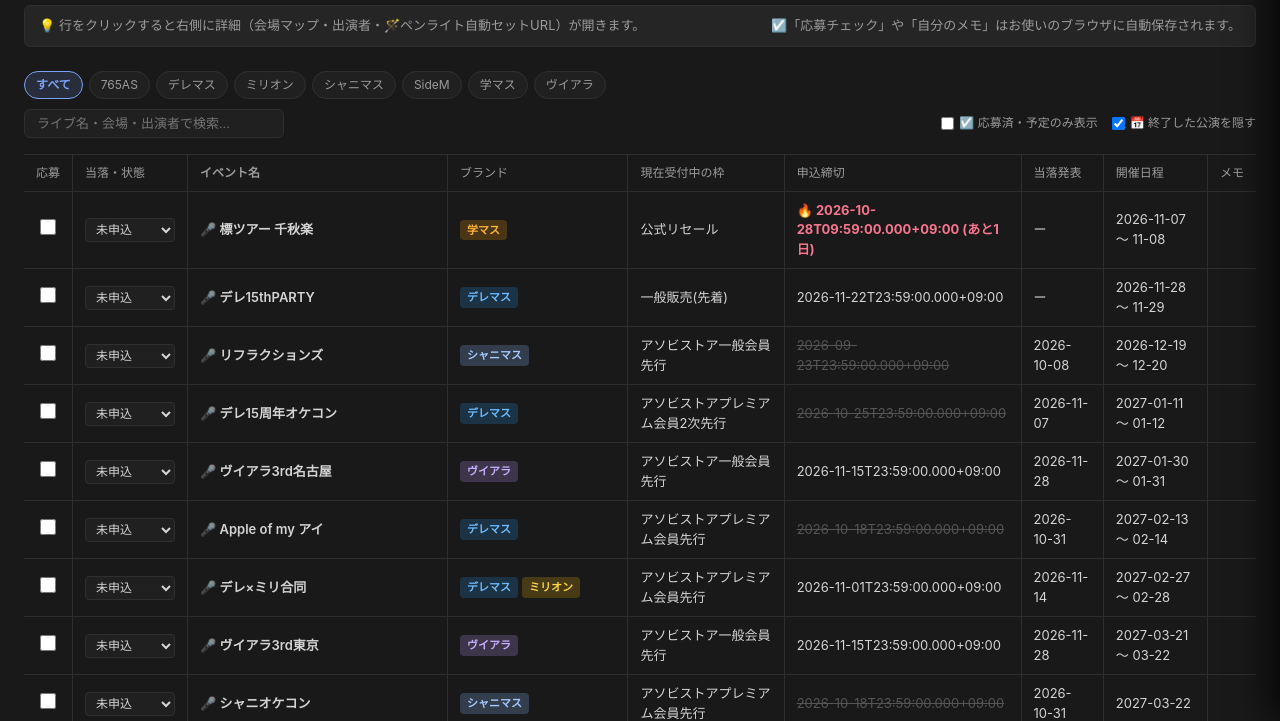
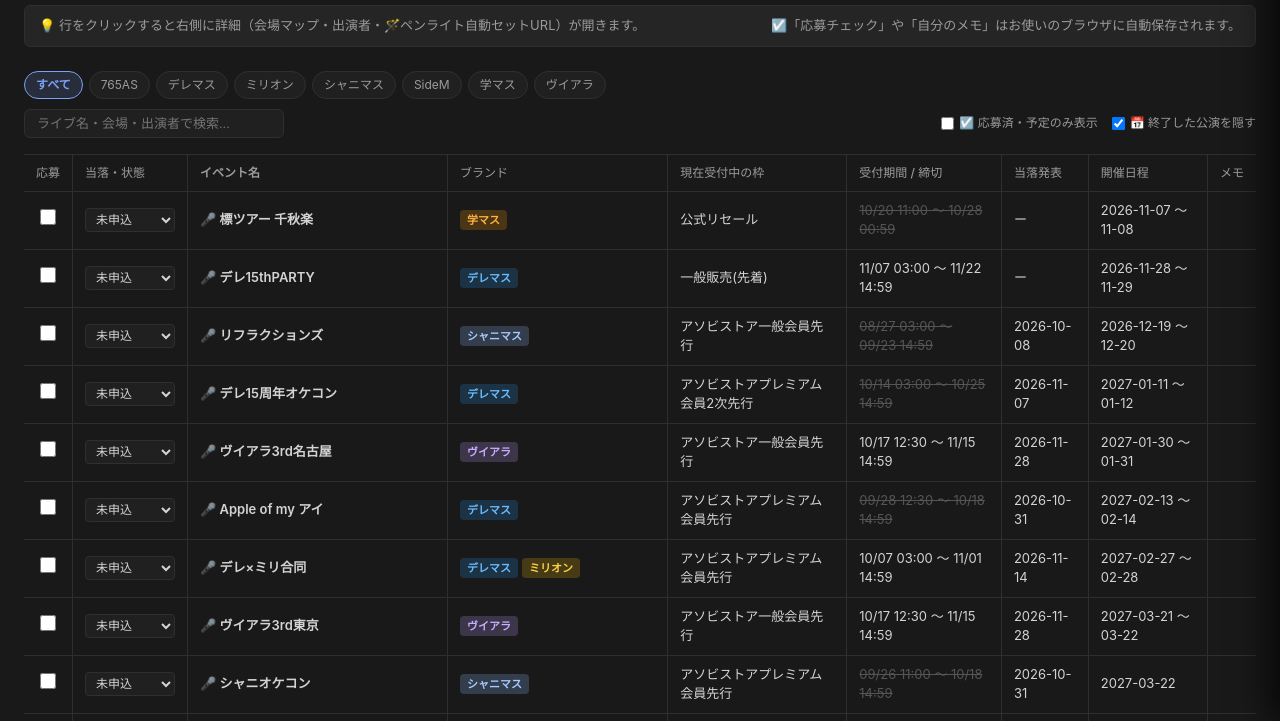
Before and after one commit to kqkk1/live-checker, a website: page index.html in a window 1280 px wide. Shown: the part 78-799 px from the top of the page. Drawn offline with Linux system fonts and the light colour scheme.

```diff
--- a/index.html
+++ b/index.html
@@ -456,7 +456,7 @@
           <th class="col-title">イベント名</th>
           <th>ブランド</th>
           <th>現在受付中の枠</th>
-          <th>申込締切</th>
+          <th>受付期間 / 締切</th>
           <th>当落発表</th>
           <th>開催日程</th>
           <th>メモ</th>
@@ -481,7 +481,7 @@
     const BRANDS = ['すべて', '765AS', 'デレマス', 'ミリオン', 'シャニマス', 'SideM', '学マス', 'ヴイアラ'];
     const STATUS_OPTIONS = ['未申込', '申込予定📌', '当落待ち⏳', '当選🎉', '落選💦', '見送り'];
 
-    // events.json がまだ無い時の動作確認用デモデータ
+    // events.json がまだ無い時の動作確認用デモデータ（期間・先着デモを追加）
     const FALLBACK_EVENTS = [
       {
         id: "demo-shiny-refrac7ions",
@@ -489,7 +489,8 @@
         title: "シャニマス LIVE FUN!! -REFRAC7IONS- 横浜公演",
         brands: ["シャニマス"],
         phase: "アソビストアプレミアム会員先行",
-        deadline: "2026-11-15",
+        applyStartDate: "2026-10-28T10:00:00+09:00",
+        deadline: "2026-11-15T23:59:00+09:00",
         lotteryDate: "2026-11-22",
         eventDateStart: "2027-01-30",
         eventDateEnd: "2027-01-31",
@@ -513,9 +514,10 @@
         icon: "🎤",
         title: "シンデレラガールズ × ミリオンライブ！ 合同ライブ 名古屋公演",
         brands: ["デレマス", "ミリオン"],
-        phase: "WEB優先先行抽選予約",
-        deadline: "2026-11-08",
-        lotteryDate: "2026-11-16",
+        phase: "一般発売 (先着)",
+        applyStartDate: "2026-11-01T12:00:00+09:00",
+        deadline: "",
+        lotteryDate: "",
         eventDateStart: "2027-02-13",
         eventDateEnd: "2027-02-14",
         officialUrl: "https://idolmaster-official.jp/",
@@ -555,6 +557,62 @@
       return String(str || '').replace(/[&<>"']/g, m => ({'&':'&amp;','<':'&lt;','>':'&gt;','"':'&quot;',"'":'&#39;'}[m]));
     }
 
+    // ★新規追加：期間（開始・終了）を考慮して美しくフォーマットする関数
+    function getPeriodDisplay(startIso, endIso) {
+      function formatDT(iso) {
+        if (!iso) return "";
+        const d = new Date(iso);
+        if (isNaN(d.getTime())) return iso;
+        const MM = String(d.getMonth() + 1).padStart(2, '0');
+        const DD = String(d.getDate()).padStart(2, '0');
+        const HH = String(d.getHours()).padStart(2, '0');
+        const mm = String(d.getMinutes()).padStart(2, '0');
+        return iso.includes('T') ? `${MM}/${DD} ${HH}:${mm}` : `${MM}/${DD}`;
+      }
+
+      const fStart = formatDT(startIso);
+      const fEnd = formatDT(endIso);
+
+      let baseText = "";
+      let label = "⏰ 申込締切";
+
+      // 状態によるラベルとテキストの切り替え
+      if (fStart && fEnd && fStart !== fEnd) {
+        baseText = `${fStart} 〜 ${fEnd}`;
+        label = "⏰ 受付期間";
+      } else if (fStart && !fEnd) {
+        baseText = `${fStart} 〜`;
+        label = "⏰ 受付開始"; // 先着やリセール開始など
+      } else if (!fStart && fEnd) {
+        baseText = `${fEnd}`;
+      } else if (fStart && fStart === fEnd) {
+        baseText = `${fEnd}`;
+      } else {
+        return { html: '<span style="color:var(--text-muted)">未定</span>', label: "⏰ 申込締切" };
+      }
+
+      // 期限判定（分単位で正確に判定）
+      const targetIso = endIso || startIso;
+      const targetExact = new Date(targetIso);
+      const nowExact = new Date();
+      const isPassed = targetExact < nowExact; // 時間が過ぎたかどうか
+
+      // 日数差の計算（「あと〇日」用）
+      const todayDateOnly = new Date(nowExact.getFullYear(), nowExact.getMonth(), nowExact.getDate());
+      const targetDateOnly = new Date(targetExact.getFullYear(), targetExact.getMonth(), targetExact.getDate());
+      const diffDays = Math.floor((targetDateOnly - todayDateOnly) / 86400000);
+
+      let html = escapeHtml(baseText);
+      if (isPassed) {
+        html = `<span class="deadline-passed">${html}</span>`;
+      } else if (diffDays <= 3) {
+        const remainText = diffDays === 0 ? "今日" : `あと${diffDays}日`;
+        html = `<span class="deadline-urgent">🔥 ${html} (${remainText})</span>`;
+      }
+
+      return { html, label };
+    }
+
     function renderBrandChips() {
       const container = document.getElementById('brand-chips');
       container.innerHTML = BRANDS.map(b => `
@@ -567,15 +625,6 @@
           renderTable();
         };
       });
-    }
-
-    function formatDeadline(dateStr) {
-      if (!dateStr) return '<span style="color:var(--text-muted)">未定</span>';
-      const today = new Date().toISOString().slice(0, 10);
-      const diff = (new Date(dateStr) - new Date(today)) / 86400000;
-      if (diff < 0) return `<span class="deadline-passed">${escapeHtml(dateStr)}</span>`;
-      if (diff <= 3) return `<span class="deadline-urgent">🔥 ${escapeHtml(dateStr)} (あと${Math.ceil(diff)}日)</span>`;
-      return escapeHtml(dateStr);
     }
 
     function renderTable() {
@@ -620,6 +669,9 @@
           `<option value="${opt}" ${st.status === opt ? 'selected' : ''}>${opt}</option>`
         ).join('');
 
+        // ★ここで期間データを取得してHTMLに埋め込む
+        const periodObj = getPeriodDisplay(ev.applyStartDate, ev.deadline);
+
         return `
           <tr data-id="${escapeHtml(ev.id)}" class="${st.applied ? 'applied-row' : ''}">
             <td class="col-check" onclick="event.stopPropagation()">
@@ -638,7 +690,7 @@
             </td>
             <td>${brandTags}</td>
             <td>${escapeHtml(ev.phase || 'ー')}</td>
-            <td>${formatDeadline(ev.deadline)}</td>
+            <td>${periodObj.html}</td>
             <td>${escapeHtml(ev.lotteryDate || 'ー')}</td>
             <td>${escapeHtml(dateRange)}</td>
             <td style="color:var(--text-muted); max-width:160px; overflow:hidden; text-overflow:ellipsis; white-space:nowrap;">
@@ -700,6 +752,9 @@
         `<option value="${opt}" ${st.status === opt ? 'selected' : ''}>${opt}</option>`
       ).join('');
 
+      // ★サイドピーク用にも期間データとラベルを取得
+      const periodObj = getPeriodDisplay(ev.applyStartDate, ev.deadline);
+
       const schedulesHtml = (ev.schedules || []).map(sc => {
         const isSpecial = ev.isSpecialColor || (sc.penlightUrl && sc.penlightUrl.includes('special=1'));
         const btnClass = isSpecial ? 'penlight-btn special' : 'penlight-btn';
@@ -752,8 +807,11 @@
           <div class="prop-val">${brandTags || 'ー'}</div>
           <div class="prop-label">🎫 受付枠</div>
           <div class="prop-val">${escapeHtml(ev.phase || 'ー')}</div>
-          <div class="prop-label">⏰ 申込締切</div>
-          <div class="prop-val">${formatDeadline(ev.deadline)}</div>
+
+          <!-- ★ラベルと値を動的に表示 -->
+          <div class="prop-label">${periodObj.label}</div>
+          <div class="prop-val">${periodObj.html}</div>
+
           <div class="prop-label">🎉 当落発表</div>
           <div class="prop-val">${escapeHtml(ev.lotteryDate || 'ー')}</div>
         </div>
```
